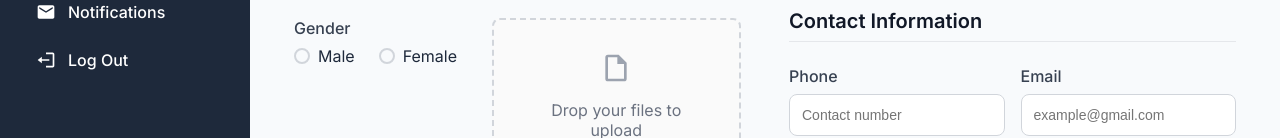
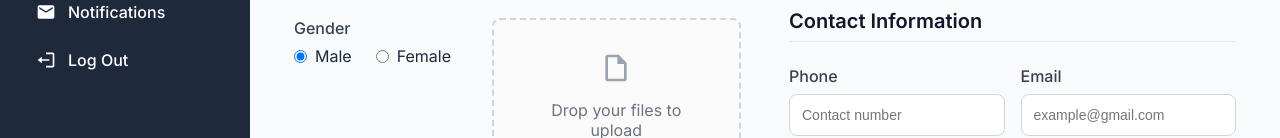
Before and after one commit to rajkumaron24/Uptoskills-student-dashboard, a React (Create React App) app: page /edit-profile in a window 1280 px wide. Shown: the part 275-413 px from the top of the page. Built offline with nearby package versions, Linux system fonts and the light colour scheme.

Commit message:
added new changes

```diff
--- a/src/components/EditProfile/BasicInformation.js
+++ b/src/components/EditProfile/BasicInformation.js
@@ -1,6 +1,21 @@
-import React from 'react';
+import React, { useRef } from 'react';
 
 const BasicInformation = () => {
+  const fileInputRef = useRef(null);
+
+  const openFileDialog = (event) => {
+    event.stopPropagation();
+    if (fileInputRef.current) {
+      fileInputRef.current.click();
+    }
+  };
+
+  const handleUploadAreaClick = () => {
+    if (fileInputRef.current) {
+      fileInputRef.current.click();
+    }
+  };
+
   return (
     <section className="form-section" style={{ marginBottom: '40px' }}>
       <h2 style={{ fontSize: '20px', fontWeight: 600, marginBottom: '24px', color: '#111827', paddingBottom: '8px', borderBottom: '1px solid #e5e7eb' }}>
@@ -36,46 +51,43 @@ const BasicInformation = () => {
           <label style={{ display: 'block', marginBottom: '8px', fontWeight: 500, color: '#374151' }}>Gender</label>
           <div className="radio-group" style={{ display: 'flex', gap: '24px', marginTop: '8px' }}>
             <label className="radio-label" style={{ display: 'flex', alignItems: 'center', gap: '8px', cursor: 'pointer', fontWeight: 400 }}>
-              <input type="radio" name="gender" value="male" defaultChecked style={{ display: 'none' }} />
-              <span className="radio-custom" style={{
-                width: '16px',
-                height: '16px',
-                border: '2px solid #d1d5db',
-                borderRadius: '50%',
-                position: 'relative',
-                display: 'inline-block'
-              }}></span>
+              <input type="radio" name="gender" value="male" defaultChecked />
               Male
             </label>
             <label className="radio-label" style={{ display: 'flex', alignItems: 'center', gap: '8px', cursor: 'pointer', fontWeight: 400 }}>
-              <input type="radio" name="gender" value="female" style={{ display: 'none' }} />
-              <span className="radio-custom" style={{
-                width: '16px',
-                height: '16px',
-                border: '2px solid #d1d5db',
-                borderRadius: '50%',
-                position: 'relative',
-                display: 'inline-block'
-              }}></span>
+              <input type="radio" name="gender" value="female" />
               Female
             </label>
           </div>
         </div>
-        <div className="upload-area" style={{
+        <div
+          className="upload-area"
+          style={{
             border: '2px dashed #d1d5db',
             borderRadius: '8px',
             padding: '32px',
             textAlign: 'center',
             background: '#fafafa',
-          flex: 1
-        }}>
+            flex: 1,
+            cursor: 'pointer'
+          }}
+          onClick={handleUploadAreaClick}
+        >
+          <input
+            type="file"
+            ref={fileInputRef}
+            style={{ display: 'none' }}
+          />
           <div className="upload-icon" style={{ color: '#9ca3af', marginBottom: '12px' }}>
             <svg width="32" height="32" viewBox="0 0 24 24" fill="currentColor">
               <path d="M14,2H6A2,2 0 0,0 4,4V20A2,2 0 0,0 6,22H18A2,2 0 0,0 20,20V8L14,2M18,20H6V4H13V9H18V20Z" />
             </svg>
           </div>
           <p style={{ marginBottom: '12px', color: '#6b7280' }}>Drop your files to upload</p>
-          <button className="select-files-btn" style={{
+          <button
+            type="button"
+            className="select-files-btn"
+            style={{
               background: 'none',
               border: '1px solid #d1d5db',
               padding: '8px 16px',
@@ -83,7 +95,11 @@ const BasicInformation = () => {
               cursor: 'pointer',
               fontSize: '14px',
               color: '#374151'
-          }}>Select files</button>
+            }}
+            onClick={openFileDialog}
+          >
+            Select files
+          </button>
         </div>
       </div>
 
--- a/src/components/EditProfile/Resume.js
+++ b/src/components/EditProfile/Resume.js
@@ -1,25 +1,53 @@
-import React from 'react';
+import React, { useRef } from 'react';
 
 const Resume = () => {
+  const fileInputRef = useRef(null);
+
+  const openFileDialog = (event) => {
+    event.stopPropagation();
+    if (fileInputRef.current) {
+      fileInputRef.current.click();
+    }
+  };
+
+  const handleUploadAreaClick = () => {
+    if (fileInputRef.current) {
+      fileInputRef.current.click();
+    }
+  };
+
   return (
     <section className="form-section" style={{ marginBottom: '40px' }}>
       <h2 style={{ fontSize: '20px', fontWeight: 600, marginBottom: '24px', color: '#111827', paddingBottom: '8px', borderBottom: '1px solid #e5e7eb' }}>
         Resume
       </h2>
-      <div className="upload-area" style={{
+      <div
+        className="upload-area"
+        style={{
           border: '2px dashed #d1d5db',
           borderRadius: '8px',
           padding: '32px',
           textAlign: 'center',
-        background: '#fafafa'
-      }}>
+          background: '#fafafa',
+          cursor: 'pointer'
+        }}
+        onClick={handleUploadAreaClick}
+      >
+        <input
+          type="file"
+          ref={fileInputRef}
+          style={{ display: 'none' }}
+        />
         <div className="upload-icon" style={{ color: '#9ca3af', marginBottom: '12px' }}>
           <svg width="32" height="32" viewBox="0 0 24 24" fill="currentColor">
             <path d="M14,2H6A2,2 0 0,0 4,4V20A2,2 0 0,0 6,22H18A2,2 0 0,0 20,20V8L14,2M18,20H6V4H13V9H18V20Z" />
           </svg>
         </div>
         <p style={{ marginBottom: '12px', color: '#6b7280' }}>Drop your files to upload</p>
-        <button className="select-files-btn" style={{
+        <button
+          type="button"
+          className="select-files-btn"
+          style={{
             background: 'none',
             border: '1px solid #d1d5db',
             padding: '8px 16px',
@@ -27,7 +55,11 @@ const Resume = () => {
             cursor: 'pointer',
             fontSize: '14px',
             color: '#374151'
-        }}>Select files</button>
+          }}
+          onClick={openFileDialog}
+        >
+          Select files
+        </button>
       </div>
     </section>
   );
```
Lines whose indentation alone changed are shown as unchanged.
